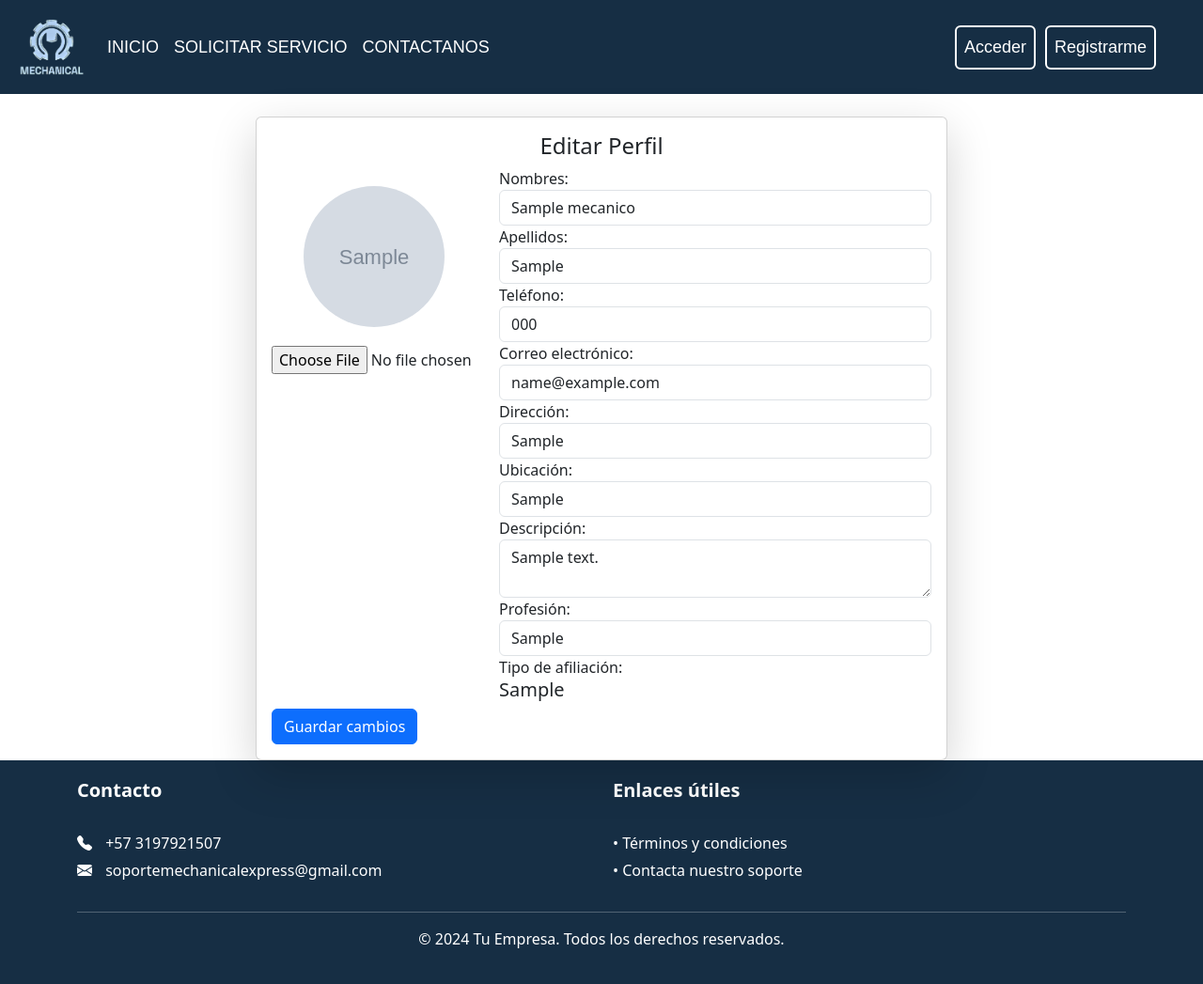
After one commit to Alexnander0809/mechanical-express, a Django app: page /Usuarios/miperfil/1 in a window 1280 px wide. The commit adds this page. Shown: the whole page at 94% size. Run offline with Django 5.2, Linux system fonts and the light colour scheme; tables that the repository leaves empty hold one stand-in row (values such as "Sample post"); grey boxes marked "Sample" are stand-in pictures; some libraries are stand-ins or nearby versions.

Commit message:
Si se pued

```diff
--- /dev/null
+++ b/mechanical_express/Templates/Usuarios/miperfil.html
@@ -0,0 +1,68 @@
+{% include 'inc/header.html' %}
+{% load static %}
+
+{% block content %}
+<div class="container mt-4">
+    <div class="row justify-content-center">
+        <div class="col-md-8">
+            <div class="card shadow-lg">
+                <div class="card-body">
+                    <h4 class="text-center">Editar Perfil</h4>
+                    <form method="post" enctype="multipart/form-data">
+                        {% csrf_token %}
+                        {% for m in mec %}
+                        <div class="row">
+                            <div class="col-md-4 text-center">
+                                <img src="{% static 'img/' %}{{ m.foto }}" class="img-fluid rounded-circle mecanico-img" alt="{{ m.nombres }}" style="width: 150px; height: 150px; object-fit: cover; border-radius: 50%; margin: 20px auto;">
+                                <input type="file" name="foto" class="form-control-file">
+                            </div>
+                            <div class="col-md-8">
+                                <div class="form-group">
+                                    <label for="nombres">Nombres:</label>
+                                    <input type="text" name="nombres" value="{{ m.nombres }}" class="form-control">
+                                </div>
+                                <div class="form-group">
+                                    <label for="apellidos">Apellidos:</label>
+                                    <input type="text" name="apellidos" value="{{ m.apellidos }}" class="form-control">
+                                </div>
+                                <div class="form-group">
+                                    <label for="telefono">Teléfono:</label>
+                                    <input type="tel" name="telefono" value="{{ m.telefono }}" class="form-control">
+                                </div>
+                                <div class="form-group">
+                                    <label for="email">Correo electrónico:</label>
+                                    <input type="email" name="email" value="{{ m.email }}" class="form-control">
+                                </div>
+                                <div class="form-group">
+                                    <label for="direccion">Dirección:</label>
+                                    <input type="text" name="direccion" value="{{ m.direccion }}" class="form-control">
+                                </div>
+                                <div class="form-group">
+                                    <label for="ubicacion">Ubicación:</label>
+                                    <input type="text" name="ubicacion" value="{{ m.ubicacion }}" class="form-control">
+                                </div>
+                                <div class="form-group">
+                                    <label for="descripcion">Descripción:</label>
+                                    <textarea name="descripcion" class="form-control">{{ m.descripcion }}</textarea>
+                                </div>
+                                <div class="form-group">
+                                    <label for="profesion">Profesión:</label>
+                                    <input type="text" name="profesion" value="{{ m.profesion }}" class="form-control">
+                                </div>
+                                <div class="form-group">
+                                    <label for="tipo_afiliacion">Tipo de afiliación:</label>
+                                    <h5>{{ m.tipo_afiliacion }}</h5>
+                                </div>
+                            </div>
+                        </div>
+                        {% endfor %}
+                        <button type="submit" class="btn btn-primary btn-block">Guardar cambios</button>
+                    </form>
+                </div>
+            </div>
+        </div>
+    </div>
+</div>
+{% endblock %}
+
+{% include 'inc/footer.html' %}
--- a/mechanical_express/Templates/inc/header.html
+++ b/mechanical_express/Templates/inc/header.html
@@ -112,8 +112,8 @@
                         Bienvenido
                     </button>
                     <ul class="dropdown-menu" aria-labelledby="dropdownMenuButton">
-                        <li><a class="dropdown-item" href="#"><i class="bi bi-person me-2"></i>Mi perfil</a></li>
-                        <li><a class="dropdown-item" href="#"><i class="bi bi-gear me-2"></i>Configuración</a></li>
+                        <li><a class="dropdown-item" href="/Usuarios/miperfil/{{user.id}}"><i class="bi bi-person me-2"></i>Mi perfil</a></li>
+                        <li><a class="dropdown-item" href="{% url 'configuracion' %}"><i class="bi bi-gear me-2"></i>Configuración</a></li>
                         <li><a class="dropdown-item" href="{% url 'salir' %}"><i
                                     class="bi bi-box-arrow-right me-2"></i>Salir</a></li>
                     </ul>
--- a/mechanical_express/models.py
+++ b/mechanical_express/models.py
@@ -29,22 +29,12 @@ class Mecanico(models.Model):
     class Meta:
         db_table = "mecanico"
 
-class Profile(models.Model):
-    USER_TYPE_CHOICES = [
-        ('usuario', 'Usuario'),
-        ('mecanico', 'Mecanico'),
-    ]
-    user = models.OneToOneField(User, on_delete=models.CASCADE)
-    certificacion = models.CharField(max_length=255, blank=True, null=True)
-    tipo_usuario = models.CharField(max_length=20, choices=USER_TYPE_CHOICES, default='usuario')
-
-    def __str__(self):
-        return self.user.username
-
-# Función para crear un perfil para un usuario
-def create_profile_for_user(sender, instance, created, **kwargs):
-    if created:
-        Profile.objects.create(user=instance)
-
-# Conectar la señal post_save al modelo User
-models.signals.post_save.connect(create_profile_for_user, sender=User)
+class Mantenimientos(models.Model):
+    descripcion = models.CharField(max_length=255)
+    fecha_programada = models.CharField(max_length=255)
+    prioridad = models.CharField(max_length=255)
+    estado = models.CharField(max_length=255)
+    responsable = models.CharField(max_length=100)
+    comentarios = models.CharField(max_length=300)
+    class Meta:
+        db_table = "mantenimientos"
--- a/mechanical_express/urls.py
+++ b/mechanical_express/urls.py
@@ -16,8 +16,8 @@ urlpatterns = [
 
     # Perfiles y configuración
     path('Home/perfiles/<int:id>/', perfiles, name='perfiles'),
-    path('Home/miperfil/', miperfil, name='miperfil'),
-    path('Home/configuracion/', configuracion, name='configuracion'),
+    path('Usuarios/miperfil/<int:idmecanico>', miperfil, name='miperfil'),
+    path('Usuarios/configuracion/', configuracion, name='configuracion'),
 
     # Registro, login y logout
     path('Login/insertar/', insertarusuario, name='registro'),
--- a/mechanical_express/views.py
+++ b/mechanical_express/views.py
@@ -1,7 +1,7 @@
 from django.shortcuts import render, redirect
 from django.contrib import messages
 from django.contrib.auth.models import User
-from .models import Mecanico, Usuario,  Profile, create_profile_for_user
+from .models import Mecanico, Usuario
 from django.core.mail import send_mail
 from django.contrib.auth import login, authenticate, logout
 
@@ -19,11 +19,47 @@ def perfiles(request, id):
     mecanico = Mecanico.objects.filter(id=id)
     return render(request, "Home/perfiles.html", {'mecanico': mecanico})
 
-def miperfil(request):
-    return render(request, "Home/miperfil.html")
+def miperfil(request, idmecanico):
+    mec = Mecanico.objects.filter(id=idmecanico)
+
+    if request.method == 'POST':
+        foto = request.POST.get("foto")
+        nombres = request.POST.get("nombres")
+        apellidos = request.POST.get("apellidos")
+        telefono = request.POST.get("telefono")
+        email = request.POST.get("email")
+        direccion = request.POST.get('direccion')
+        ubicacion = request.POST.get('ubicacion')
+        descripcion = request.POST.get('descripcion')
+        profesion = request.POST.get("profesion")
+
+        usuario = User.objects.create_user(
+                username=email,
+                email=email,
+                first_name=nombres,
+                last_name=apellidos
+            )
+
+        mecanico = Mecanico.objects.create(
+                foto=foto,
+                username=email,
+                nombres=nombres,
+                apellidos=apellidos,
+                telefono=telefono,
+                email=email,
+                direccion=direccion,
+                ubicacion=ubicacion,
+                descripcion=descripcion,
+                profesion=profesion
+            )
+
+
+        return redirect('/Usuarios/miperfil/', {'mecanico': mecanico})
+
+    return render(request, "Usuarios/miperfil.html", {'mec': mec})
 
 def configuracion(request):
-    return render(request, "Home/configuracion.html")
+    return render(request, "Usuarios/configuracion.html")
 
 
 def insertarusuario(request):
@@ -34,6 +70,7 @@ def insertarusuario(request):
         telefono = request.POST.get("telefono")
         email = request.POST.get("email")
         password = request.POST.get("password")
+        profesion = request.POST.get("profesion") if role == "mecanico" else None  # Obtener la profesión del mecánico si el rol es mecánico
 
         if User.objects.filter(email=email).exists():
             messages.error(request, "El correo electrónico ya está en uso.")
@@ -48,10 +85,17 @@ def insertarusuario(request):
                 last_name=apellidos
             )
 
-            # Crear perfil de usuario en tu aplicación
-            profile = create_profile_for_user(usuario, role)
-
             if role == "mecanico":
+                # Crear registro en la tabla Mecanico
+                Mecanico.objects.create(
+                    nombres=nombres,
+                    apellidos=apellidos,
+                    telefono=telefono,
+                    email=email,
+                    contraseña=password,  # Asegúrate de que la contraseña esté cifrada si es necesario
+                    profesion=profesion,
+                    estado='activo'  # Valor inicial, ajusta si es necesario
+                )
                 messages.info(request, "¡Tu cuenta de mecánico ha sido creada! Por favor, inicia sesión para continuar con tu información profesional.")
             else:
                 messages.success(request, "¡Tu cuenta ha sido creada! Por favor, inicia sesión.")
@@ -59,7 +103,6 @@ def insertarusuario(request):
             return redirect('/Login/login')
 
     return render(request, 'Login/insertar.html')
-
 
 def loginusuario(request):
     if request.method == "POST":
```
Also changed, not shown: mechanical_express/Templates/management/commands/update_profiles.py (deleted, +0 -31 lines), mechanical_express/admin.py (+3 -19 lines), mechanical_express/Templates/Usuarios/configuracion.html (added), mechanical_express/Templates/management/commands/__init__.py (deleted).
